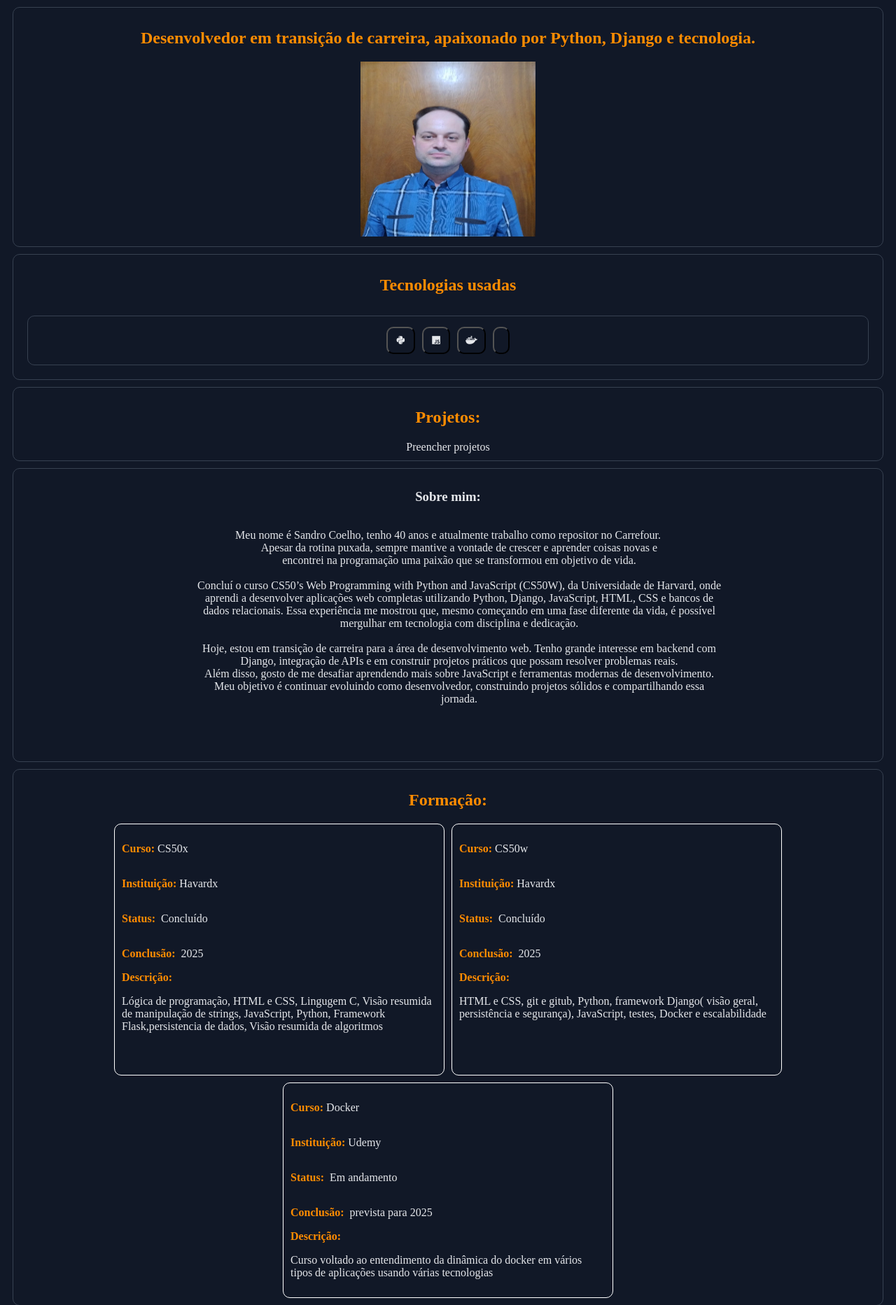
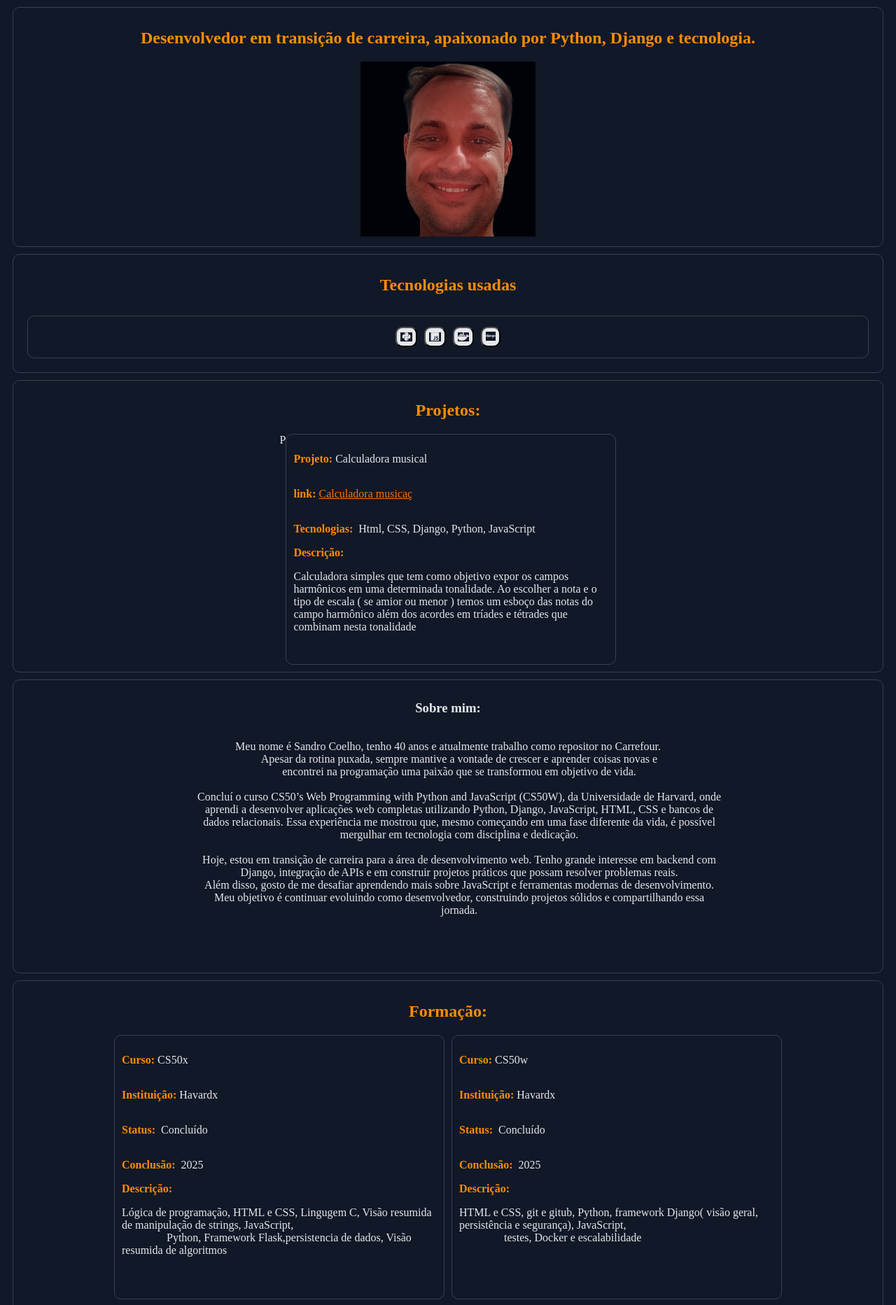
Before and after one commit to sandro20251/pagina-pessoal, a Django app: page / in a window 1280 px wide. Shown: the part 138-2003 px from the top of the page at 70% size. Run offline with Django 5.2, Linux system fonts and the light colour scheme; some libraries are stand-ins or nearby versions.

Commit message:
inserção de javaScript e links e redes sociais

```diff
--- a/paginaPessoal/pagina/static/pagina/dist/scripts.js
+++ b/paginaPessoal/pagina/static/pagina/dist/scripts.js
@@ -1 +1 @@
-var a0_0x47a4d5=a0_0x54b5;function a0_0x54b5(_0x5740c0,_0x16ebd0){var _0xedebe3=a0_0xedeb();return a0_0x54b5=function(_0x54b5e5,_0x3351e6){_0x54b5e5=_0x54b5e5-0x11b;var _0x7da8f7=_0xedebe3[_0x54b5e5];return _0x7da8f7;},a0_0x54b5(_0x5740c0,_0x16ebd0);}(function(_0x376704,_0x5a94e6){var _0x192721=a0_0x54b5,_0x9151b5=_0x376704();while(!![]){try{var _0x42d289=parseInt(_0x192721(0x121))/0x1+-parseInt(_0x192721(0x125))/0x2*(parseInt(_0x192721(0x123))/0x3)+-parseInt(_0x192721(0x11d))/0x4+parseInt(_0x192721(0x11c))/0x5+parseInt(_0x192721(0x11b))/0x6+parseInt(_0x192721(0x126))/0x7*(parseInt(_0x192721(0x11f))/0x8)+-parseInt(_0x192721(0x120))/0x9*(parseInt(_0x192721(0x124))/0xa);if(_0x42d289===_0x5a94e6)break;else _0x9151b5['push'](_0x9151b5['shift']());}catch(_0x53bb68){_0x9151b5['push'](_0x9151b5['shift']());}}}(a0_0xedeb,0x9070c),console[a0_0x47a4d5(0x122)]('olá\x20mundo!!!'),document[a0_0x47a4d5(0x11e)]('body'));function a0_0xedeb(){var _0x36eaaf=['3882180viHysd','4434264GtHNkp','querySelector','1760upaBcS','63TQUmXY','474615Qbjxpq','log','3tGlyyb','516010XAxEqX','896302exAmOl','27447ZmzHmN','2375286WHWSfG'];a0_0xedeb=function(){return _0x36eaaf;};return a0_0xedeb();}
+var a0_0x2faed1=a0_0x2a74;function a0_0x2a74(_0x2c5a9f,_0x58a0e3){var _0x337ec5=a0_0x337e();return a0_0x2a74=function(_0x2a7476,_0x4c5c11){_0x2a7476=_0x2a7476-0x177;var _0x42be9c=_0x337ec5[_0x2a7476];return _0x42be9c;},a0_0x2a74(_0x2c5a9f,_0x58a0e3);}(function(_0x5acdb6,_0x326a65){var _0x2cd0d8=a0_0x2a74,_0x73d3b5=_0x5acdb6();while(!![]){try{var _0xff364c=-parseInt(_0x2cd0d8(0x181))/0x1+parseInt(_0x2cd0d8(0x177))/0x2+parseInt(_0x2cd0d8(0x17e))/0x3+parseInt(_0x2cd0d8(0x178))/0x4+parseInt(_0x2cd0d8(0x17d))/0x5*(parseInt(_0x2cd0d8(0x17b))/0x6)+parseInt(_0x2cd0d8(0x17a))/0x7+parseInt(_0x2cd0d8(0x17f))/0x8*(-parseInt(_0x2cd0d8(0x17c))/0x9);if(_0xff364c===_0x326a65)break;else _0x73d3b5['push'](_0x73d3b5['shift']());}catch(_0x352b08){_0x73d3b5['push'](_0x73d3b5['shift']());}}}(a0_0x337e,0x9b579),console[a0_0x2faed1(0x179)](a0_0x2faed1(0x180)));function a0_0x337e(){var _0x9dc60d=['olá\x20mundo!!','1034840uymzBf','1950202kfxpOI','3733368aDrcZr','log','4341764yJOSLF','2282562qMEvwU','9oBSdWf','5jbcDOc','1643187VkWPbD','14285840zdkasi'];a0_0x337e=function(){return _0x9dc60d;};return a0_0x337e();}
--- a/paginaPessoal/pagina/static/pagina/estilo.css
+++ b/paginaPessoal/pagina/static/pagina/estilo.css
@@ -30,7 +30,6 @@ nav {
 
 label,
 input,
-button,
 textarea {
     margin: 5px;
     border-radius: 10px;
@@ -124,7 +123,7 @@ textarea {
 
 
 .curso1 {
-    border: 1px solid white;
+    border: 1px solid #374151;
     border-radius: 10px;
     width: 450px;
     padding: 10px;
@@ -143,8 +142,16 @@ textarea {
 }
 
 button {
+    margin: 5px;
+    border-radius: 10px;
+    padding: 5px;
+    background-color: #E5E7EB;
+    color: #111827;
 
-    padding: 10px;
+
+}
+.btn200 {
+    width: 200px;
 }
 
 p {
@@ -174,9 +181,7 @@ h2 {
     color: #FF8C00;
 }
 
-button>i {
-    color: #E5E7EB;
-}
+
 
 button:hover {
 
@@ -212,6 +217,18 @@ a:hover {
     display: none;
 }
 
+.estiloResposta {
+    background-color: #FF8C00;
+    color: #111827;
+    text-align: center;
+    border: 1px solid #111827;
+    border-radius: 10px;
+    padding: 10px;
+    margin: 10px;
+    font-weight: bold;
+}
+
+
 
 
 
--- a/paginaPessoal/pagina/static/pagina/scripts.js
+++ b/paginaPessoal/pagina/static/pagina/scripts.js
@@ -1,12 +1,51 @@
-document.addEventListener('DOMContentLoaded', function () {
-    let editBtns = document.querySelectorAll('.editBtn'); // pega todos os botões
-    let parte13 = document.querySelector('#parte13');     // formulário alvo
+var btnPytohn = document.querySelector('#btnPython');
+var btnJavaScript = document.querySelector('#btnJavaScript');
+var btnDocker = document.querySelector('#btnDocker');
+var btnDjango = document.querySelector('#btnDjango');
+console.log(btnPytohn)
+var timer;
 
-    editBtns.forEach(btn => {
-        btn.addEventListener('click', function (e) {
-            e.preventDefault();
-            // alterna entre mostrar e ocultar
-            parte13.classList.toggle('hide');
-        });
-    });
-});
+
+var pytohn = document.querySelector('#respostaPython');
+var javaScript = document.querySelector('#respostaJavaScript');
+var docker = document.querySelector('#respostaDocker');
+var django = document.querySelector('#respostaDjango');
+
+btnPytohn.addEventListener('mouseover', function () {
+
+    pytohn.classList.remove('hide');
+
+})
+
+btnPytohn.addEventListener('mouseout', function () {
+
+    pytohn.classList.add('hide');
+
+})
+
+
+btnJavaScript.addEventListener('mouseover', function () {
+    javaScript.classList.remove('hide');
+
+
+})
+
+btnJavaScript.addEventListener('mouseout', function () {
+    javaScript.classList.add('hide');
+})
+
+btnDocker.addEventListener('mouseover', function () {
+    docker.classList.remove('hide');
+})
+
+btnDocker.addEventListener('mouseout', function () {
+    docker.classList.add('hide');
+})
+
+btnDjango.addEventListener('mouseover', function () {
+    django.classList.remove('hide');
+})
+
+btnDjango.addEventListener('mouseout', function () {
+    django.classList.add('hide');
+})
--- a/paginaPessoal/pagina/templates/pagina/index.html
+++ b/paginaPessoal/pagina/templates/pagina/index.html
@@ -4,22 +4,62 @@
 <div class="parte1">
     <h2>Desenvolvedor em transição de carreira, apaixonado por Python, Django e tecnologia.</h2>
     <div id="imgPai">
-        <img src="{% static 'pagina/san4.jpeg' %}" id="estiloimg">
+        <img src="{% static 'pagina/san11.jpg' %}" id="estiloimg">
     </div>
 
 </div>
 <div class="parte11">
     <h2>Tecnologias usadas</h2>
     <div class="parte12">
-        <button><i class="fa-brands fa-python"></i></button>
-        <button><i class="fa-brands fa-js"></i></button>
-        <button><i class="fa-brands fa-docker"></i></button>
-        <button>
-            <i class="devicon-django-plain-wordmark"></i>
-        </button>
+        <div id="btn100">
+            <button id="btnPython"><i class="fa-brands fa-python"></i></button>
+        </div>
+
+        <div>
+            <button id="btnJavaScript"><i class="fa-brands fa-js"></i></button>
+        </div>
+        <div>
+            <button id="btnDocker"><i class="fa-brands fa-docker"></i></button>
+        </div>
+        <div>
+            <button id="btnDjango"><i class="devicon-django-plain-wordmark"></i></button>
+        </div>
+
     </div>
 </div>
+<div id="respostaPython" class="hide">
 
+    <p class="estiloResposta">Python é uma linguagem de programação simples e poderosa, usada no
+        desenvolvimento web principalmente para lidar com regras de negócio, manipulação de dados
+        e integração com APIs. Sua sintaxe clara facilita a criação e manutenção de projetos.</p>
+
+
+</div>
+<div id="respostaJavaScript" class="hide">
+
+    <p class="estiloResposta">JavaScript é a linguagem que dá vida às páginas web. Ele roda no navegador, permitindo
+        interatividade, animações, validação de formulários e comunicação em tempo real com o servidor, criando
+        experiências dinâmicas para o usuário.</p>
+
+
+</div>
+<div id="respostaDocker" class="hide">
+
+    <p class="estiloResposta">Docker facilita o desenvolvimento e a implantação de aplicações ao criar
+        ambientes isolados e padronizados. Ele garante que seu projeto rode da mesma forma em qualquer
+        máquina, evitando problemas de configuração.</p>
+
+
+</div>
+<div id="respostaDjango" class="hide">
+    <div>
+        <p class="estiloResposta">Django é um framework web em Python que acelera o desenvolvimento, oferecendo
+            autenticação, administração, ORM e segurança já prontos. Ele ajuda a construir sites robustos, escaláveis
+            e seguros com muito menos esforço.
+        </p>
+    </div>
+
+</div>
 
 
 </div>
@@ -28,7 +68,19 @@
         <h2>Projetos:</h2>
     </div>
     <div class="parte2div">
-        Preencher projetos
+        P<div class="curso1">
+            <div class="divDescricao">
+                <p><strong class="cursoHr">Projeto: </strong>Calculadora musical</p>
+                <p><strong class="cursoHr">link: </strong><a href="#">Calculadora musicaç</a></p>
+                <p><strong class="cursoHr">Tecnologias: </strong> Html, CSS, Django, Python, JavaScript</p>
+            </div>
+
+            <strong class="cursoHr">Descrição:</strong><br>
+            <p>Calculadora simples que tem como objetivo expor os campos harmônicos em uma determinada tonalidade. Ao escolher a nota e o tipo de escala ( se amior ou menor ) temos um esboço das notas do campo harmônico além dos acordes em tríades e tétrades que combinam nesta tonalidade
+            </p>
+
+
+        </div>
     </div>
 
 </div>
@@ -69,7 +121,8 @@
             </div>
 
             <strong class="cursoHr">Descrição: </strong>
-            <p>Lógica de programação, HTML e CSS, Lingugem C, Visão resumida de manipulação de strings, JavaScript, Python, Framework Flask,persistencia de dados, Visão resumida de algoritmos </p>
+            <p>Lógica de programação, HTML e CSS, Lingugem C, Visão resumida de manipulação de strings, JavaScript,
+                Python, Framework Flask,persistencia de dados, Visão resumida de algoritmos </p>
             <p> </p>
 
         </div>
@@ -83,7 +136,8 @@
             </div>
 
             <strong class="cursoHr">Descrição: </strong><br>
-            <p>HTML e CSS, git e gitub, Python, framework Django( visão geral, persistência e segurança), JavaScript, testes, Docker e escalabilidade</p>
+            <p>HTML e CSS, git e gitub, Python, framework Django( visão geral, persistência e segurança), JavaScript,
+                testes, Docker e escalabilidade</p>
         </div>
         <div class="curso1">
             <div class="divDescricao">
@@ -94,7 +148,8 @@
             </div>
 
             <strong class="cursoHr">Descrição:</strong><br>
-            <p>Curso voltado ao entendimento da dinâmica do docker em vários tipos de aplicações usando várias tecnologias</p>
+            <p>Curso voltado ao entendimento da dinâmica do docker em vários tipos de aplicações usando várias
+                tecnologias</p>
 
 
         </div>
@@ -107,15 +162,15 @@
 <div class="parte5">
     <h2>Contatos:</h2>
     <div>
-        <a href="https://instagram.com/seuusuario" target="_blank" class="btn insta"><i
-                class="fa-brands fa-instagram"></i></a>
-        <a href="https://linkedin.com/in/seuusuario" target="_blank" class="btn linkedin"><i
+        <a href="https://www.instagram.com/sandro_coellho/" target="_blank" class="btn insta"><i
+                class="fa-brands fa-instagram" id="aumentar"></i></a>
+        <a href="https://www.linkedin.com/in/sandro-coelho-30b235283/" target="_blank" class="btn linkedin"><i
                 class="fa-brands fa-linkedin"></i></a>
-        <a href="https://github.com/seuusuario" target="_blank" class="btn github"><i
+        <a href="https://github.com/sandro20251/" target="_blank" class="btn github"><i
                 class="fa-brands fa-github"></i></a>
-        <a href="https://discord.gg/seulink" target="_blank" class="btn discord"><i
-                class="fa-brands fa-discord"></i></a>
-        <a href="mailto:seuemail@email.com" class="btn email"><i class="fa-solid fa-envelope"></i></a>
+        <a href="https://discord.com/channels/1334647597981503559/1334647598480621720" target="_blank"
+            class="btn discord"><i class="fa-brands fa-discord"></i></a>
+        <a href="https://www.sandrocoelho2023a@gmail.com" class="btn email"><i class="fa-solid fa-envelope"></i></a>
     </div>
 
 </div>
@@ -154,7 +209,7 @@
 
             <label>Mensagem:</label><br>
             <textarea name="mensagemRecados" id="mensagemRecados" required></textarea><br>
-            <button type="submit">Enviar</button>
+            <button type="submit" id="btnEnviarRecado" style="color:#111827" class="btn200">Enviar</button>
         </form>
 
 
--- a/paginaPessoal/pagina/templates/pagina/layout.html
+++ b/paginaPessoal/pagina/templates/pagina/layout.html
@@ -3,6 +3,7 @@
 <html lang="en">
 
 <head>
+    <link rel="stylesheet" href="https://cdnjs.cloudflare.com/ajax/libs/devicon/2.16.0/devicon.min.css">
     <link rel="stylesheet" href="https://cdnjs.cloudflare.com/ajax/libs/font-awesome/7.0.0/css/all.min.css"
         integrity="sha512-DxV+EoADOkOygM4IR9yXP8Sb2qwgidEmeqAEmDKIOfPRQZOWbXCzLC6vjbZyy0vPisbH2SyW27+ddLVCN+OMzQ=="
         crossorigin="anonymous" referrerpolicy="no-referrer" />
@@ -34,7 +35,7 @@
 
 
     {% block body %}{% endblock %}
-    <script src="{% static 'pagina/scripts.js' %}"></script>
+    <script src="{% static 'pagina/scripts.js' %}?v=2"></script>
 </body>
 
 </html>
```
Also changed, not shown: paginaPessoal/db.sqlite3, paginaPessoal/pagina/static/pagina/san10.jpeg (added), paginaPessoal/pagina/static/pagina/san11.jpg (added), paginaPessoal/pagina/static/pagina/san5.jpg (added), paginaPessoal/pagina/static/pagina/san6.jpg (added), paginaPessoal/pagina/static/pagina/san8.jpeg (added).
